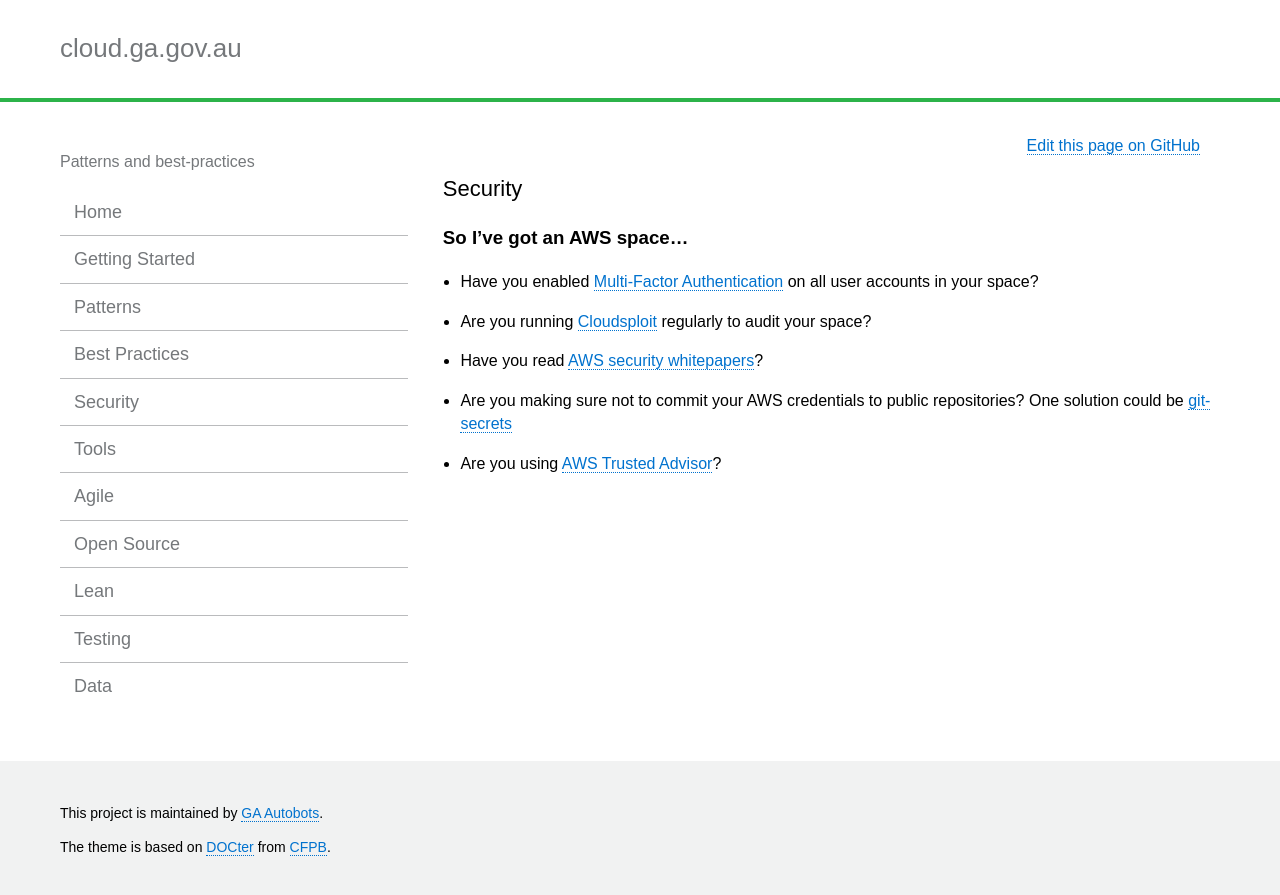
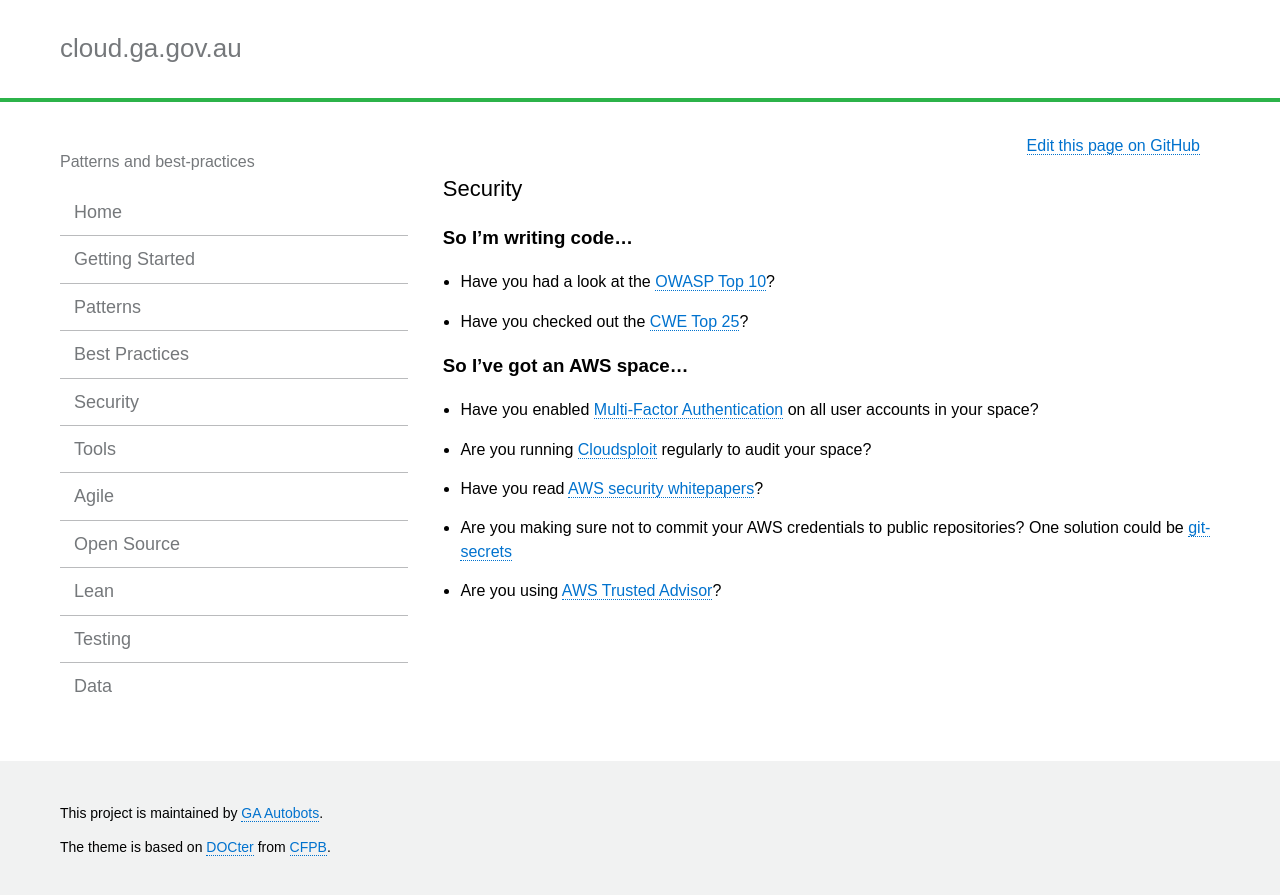
Before and after one commit to GeoscienceAustralia/cloud, a Jekyll site: the page built from docs/_pages/security_index.md, in a window 1280 px wide. Shown: the top 895 px of the page. Built offline with Jekyll 4.4.1, drawn with Linux system fonts in a browser that asks for light colours.

Commit message:
Add links to OWASP and CWE

```diff
--- a/docs/_pages/security_index.md
+++ b/docs/_pages/security_index.md
@@ -3,6 +3,10 @@
 layout: page
 permalink: security_index.html
 ---
+
+### So I'm writing code...
+* Have you had a look at the [OWASP Top 10](https://www.owasp.org/index.php/OWASP_Top_Ten_Cheat_Sheet)?
+* Have you checked out the [CWE Top 25](http://cwe.mitre.org/top25/index.html#Listing)?
 
 ### So I've got an AWS space...
 
```
